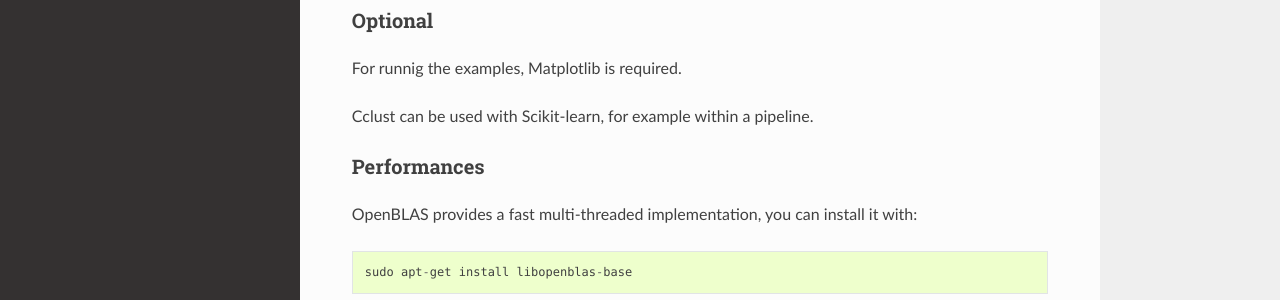
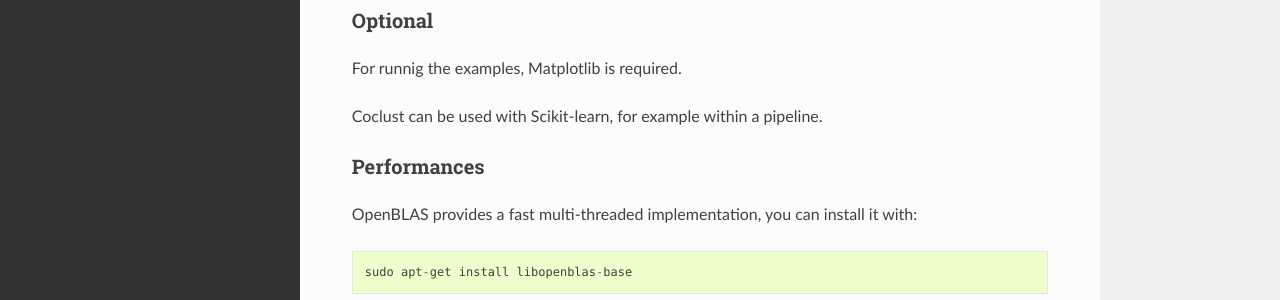
Before and after one commit to franrole/cclust_package, a Sphinx documentation site: the page built from docs/install.rst, in a window 1280 px wide and 976 px high. Shown: the part 379-679 px from the top of the window. Built offline with Sphinx 7.4.7 and the Read the Docs theme 2.0.0, drawn with Linux system fonts in a browser that asks for light colours.

Commit message:
small fixes

```diff
--- a/docs/api.rst
+++ b/docs/api.rst
@@ -8,3 +8,9 @@
     :members:
 ..    :undoc-members:
 ..    :show-inheritance:
+
+coclust.CoclustSpecMod module
+-------------------------
+
+.. automodule:: coclust.CoclustSpecMod
+    :members:
--- a/docs/install.rst
+++ b/docs/install.rst
@@ -17,7 +17,7 @@
 
 For runnig the examples, Matplotlib is required.
 
-Cclust can be used with Scikit-learn, for example within a pipeline.
+Coclust can be used with Scikit-learn, for example within a pipeline.
 
 Performances
 ''''''''''''
```
Also changed, not shown: 1 other file.
